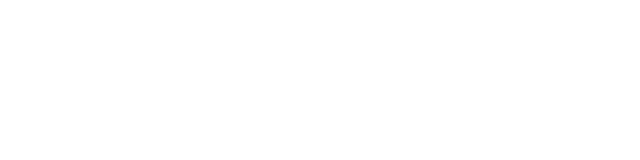
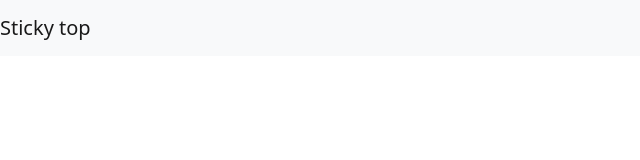
Before and after one commit to jcdoran33/mood-playlist, a React (Create React App) app: page / in a window 1280 px wide. Shown: the top 160 px of the page, without its empty margins (0-640 px from the left). Built offline with nearby package versions, Linux system fonts and the light colour scheme.

Commit message:
installed bootstrap npm

```diff
--- a/package.json
+++ b/package.json
@@ -6,6 +6,7 @@
     "@testing-library/jest-dom": "^5.16.5",
     "@testing-library/react": "^13.3.0",
     "@testing-library/user-event": "^13.5.0",
+    "bootstrap": "^5.2.0",
     "react": "^18.2.0",
     "react-dom": "^18.2.0",
     "react-scripts": "5.0.1",
--- a/src/components/Header.js
+++ b/src/components/Header.js
@@ -5,7 +5,9 @@
 
     return (
         <div className="header">
-
+            <nav class="navbar sticky-top navbar-light bg-light">
+                <a class="navbar-brand" href="index.html">Sticky top</a>
+            </nav>
         </div>
     )
 
--- a/src/index.js
+++ b/src/index.js
@@ -3,6 +3,8 @@
 import './index.css';
 import App from './App';
 import reportWebVitals from './reportWebVitals';
+//import bootstrap
+import 'bootstrap/dist/css/bootstrap.min.css';
 
 const root = ReactDOM.createRoot(document.getElementById('root'));
 root.render(
```
Also changed, not shown: 1 other file (tests, documents, lock files or other folders).
